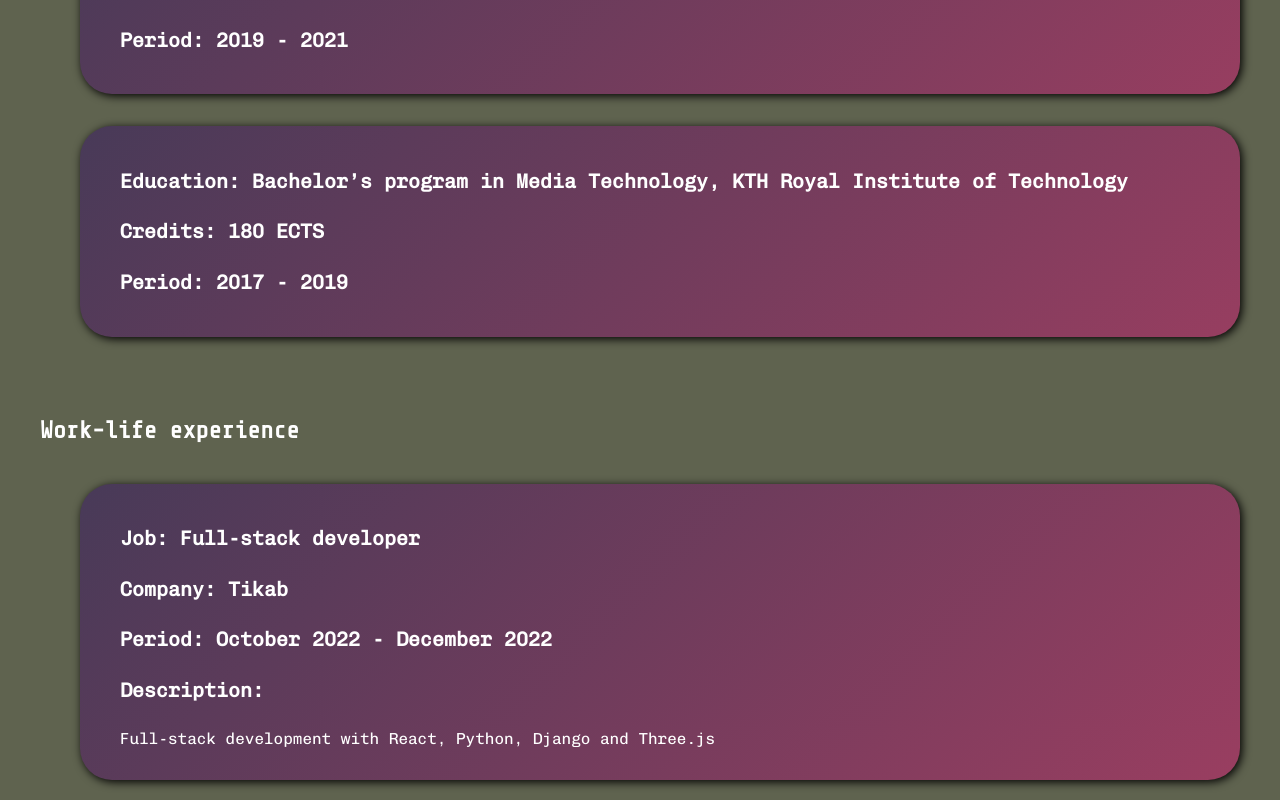
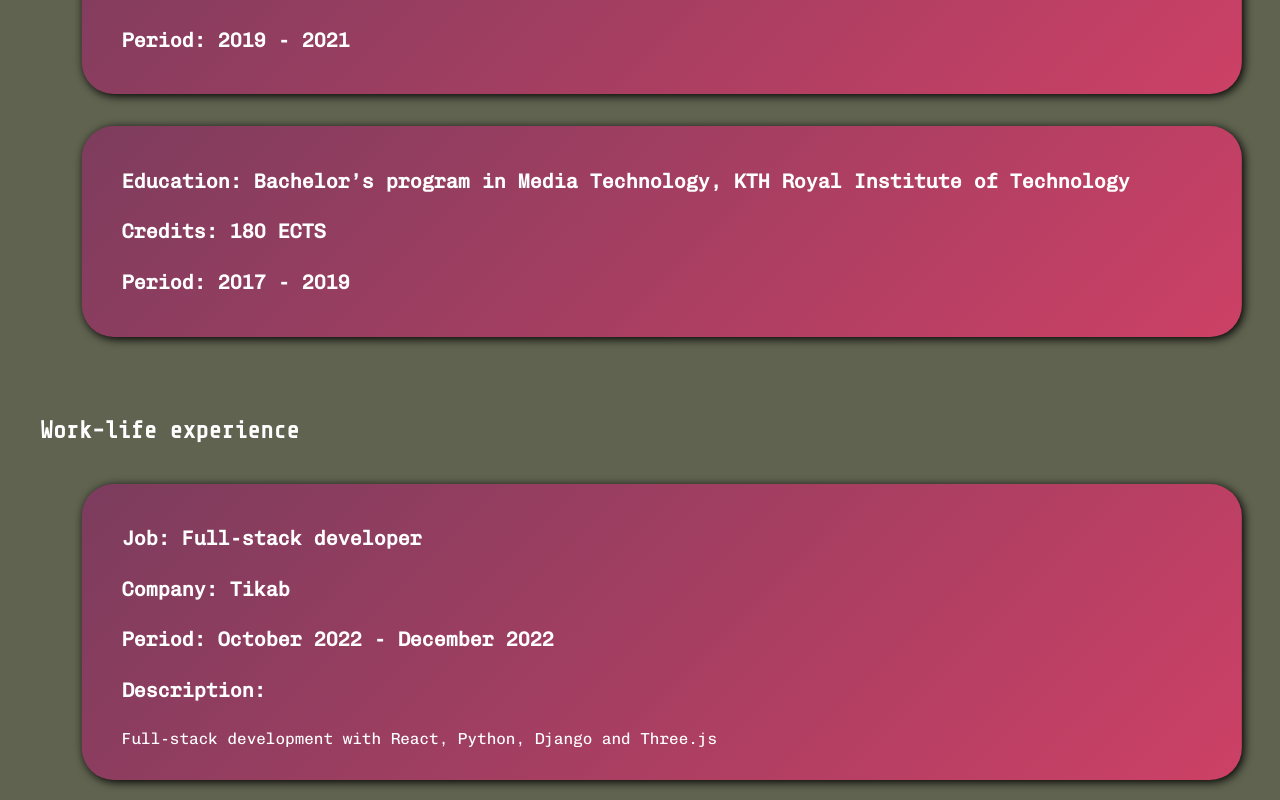
Before and after one commit to kangas93/kangas93.github.io, a React (Create React App) app: page /#/ in a window 1280 px wide. Shown: the part 1840-2640 px from the top of the page. Built offline with nearby package versions, Linux system fonts and the light colour scheme.

Commit message:
Add scroll animation

```diff
--- a/src/index.tsx
+++ b/src/index.tsx
@@ -29,9 +29,9 @@ const router = createHashRouter(
 )
 
 root.render(
-  <React.StrictMode>
-    <RouterProvider router={router} />
-  </React.StrictMode >
+  // <React.StrictMode>
+  <RouterProvider router={router} />
+  // </React.StrictMode >
 );
 
 // If you want to start measuring performance in your app, pass a function
--- a/src/pages/Home.tsx
+++ b/src/pages/Home.tsx
@@ -30,6 +30,36 @@ function Home() {
     useEffect(() => {
         const initialSkillStates = skills.map((skill) => false)
         setSkillStates(initialSkillStates);
+    }, [])
+
+    useEffect(() => {
+        let options = {
+            rootMargin: '-17% 0% -17% 0%',
+            threshold: [0.8, 1.0]
+        }
+
+        const targets = document.getElementsByClassName("card")
+        const intersectionCallback = (entries: IntersectionObserverEntry[]) => {
+            entries.forEach((entry) => {
+                if (entry.isIntersecting && entry.intersectionRatio == 1) {
+                    let elem = entry.target;
+                    elem.classList.add("card-animation")
+                }
+                else if (entry.isIntersecting && entry.intersectionRatio >= 0.9) {
+                    let elem = entry.target;
+                    if (elem.classList.contains("card-animation")) elem.classList.remove("card-animation")
+                }
+            });
+        }
+
+        let observer = new IntersectionObserver(intersectionCallback, options);
+        console.log(targets)
+        Array.from(targets).forEach((target) => {
+            console.log(target)
+            observer.observe(target)
+        })
+
+
     }, [])
 
     const onSkillButtonClick = (index: number) => {
@@ -84,7 +114,7 @@ function Home() {
                     <h3> Education </h3>
                     <ul>
                         {educations.map((education, index: number) => {
-                            return (<li key={index}>
+                            return (<li key={index} className="card">
                                 <h4>{'Education: ' + education.program}</h4>
                                 <h4>{'Credits: ' + education.credits}</h4>
                                 <h4>{'Period: ' + education.period}</h4>
@@ -96,7 +126,7 @@ function Home() {
                 <div className='home__worklife'>
                     <h3> Work-life experience</h3>
                     <ul> {worklife.map((job) => {
-                        return (<li key={job.company}>
+                        return (<li key={job.company} className="card">
                             <h4>{'Job: ' + job.titel} </h4>
                             <h4>{'Company: ' + job.company} </h4>
                             <h4>{'Period: ' + job.start_period + " - " + job.end_period} </h4>
--- a/src/style/animations.scss
+++ b/src/style/animations.scss
@@ -46,3 +46,27 @@
         }
     }
 }
+
+@mixin card-animation {
+    animation: card-shake 1s ease-in-out infinite;
+
+    @keyframes card-shake {
+        0% {
+            transform: translateX(0px);
+        }
+
+        25% {
+            transform: translateX(2px);
+        }
+
+        75% {
+            transform: translateX(-2px);
+        }
+
+        100% {
+            transform: translateX(0px);
+        }
+
+
+    }
+}
--- a/src/style/pages/home.scss
+++ b/src/style/pages/home.scss
@@ -68,7 +68,8 @@
 
     &__worklife,
     &__education {
-        li {
+        .card {
+            transition: background-position 0.5s ease-in;
             background-image: linear-gradient(-225deg,
                     colors('secondary-background'),
                     colors('tertiary-background'),
@@ -77,7 +78,14 @@
             background-size: 200% auto;
             padding: spaces(medium) spaces(xlarge);
             border-radius: 32px;
-            filter: drop-shadow(2px 2px 5px black)
+            filter: drop-shadow(2px 2px 5px black);
+
+        }
+
+        .card-animation {
+            background-position-x: 80%;
+            @include card-animation;
+
         }
     }
 
```
